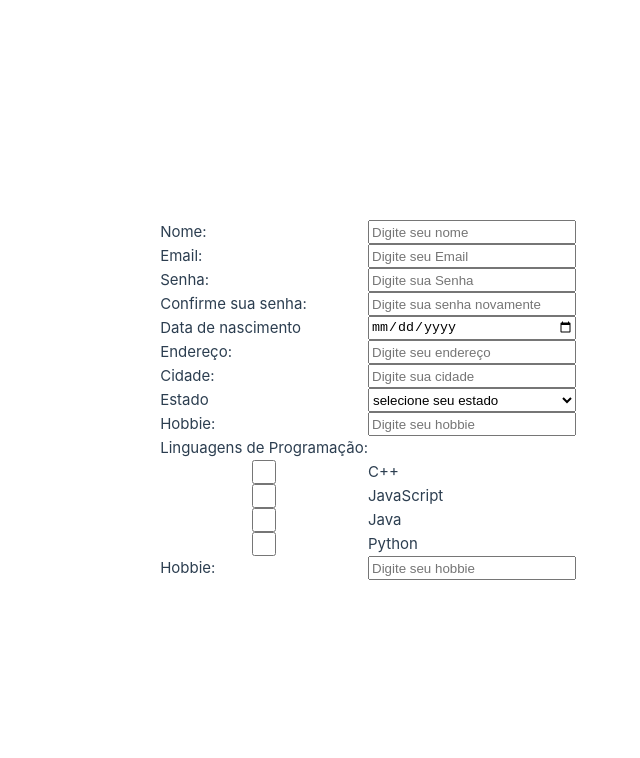
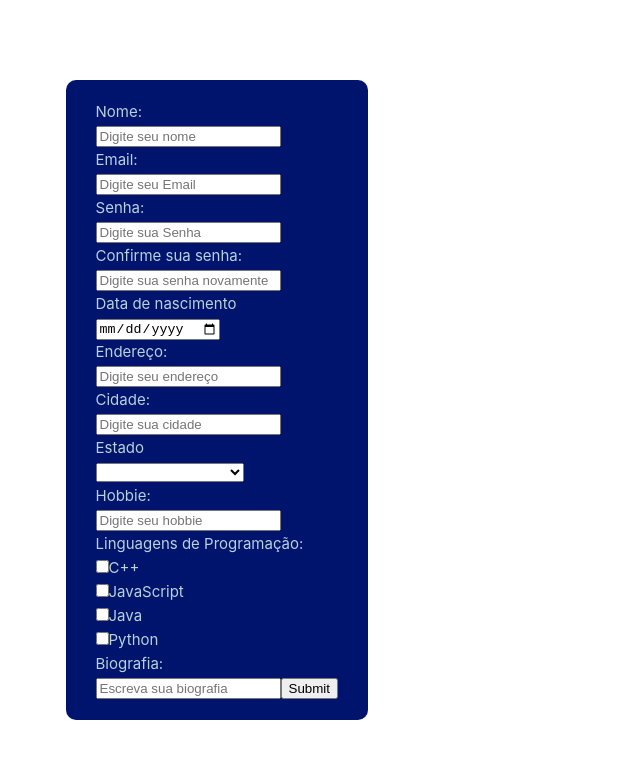
Before and after one commit to luisc5martins/luiscarlos.2info2, a Vue app: page / in a window 1280 px wide. Shown: the top 758 px of the page, without its empty margins (272-912 px from the left). Built offline with nearby package versions, Linux system fonts and the light colour scheme.

Commit message:
atualizações 08/05

```diff
--- a/src/App.vue
+++ b/src/App.vue
@@ -1,24 +1,51 @@
 <script setup>
+
+import { ref } from 'vue'
+
+const name = ref('')
+const email = ref('')
+const senha = ref('')
+const confirmasenha = ref('')
+const datanascimento = ref('')
+const endereco = ref('')
+const cidade = ref('')
+const estado = ref('')
 
 </script>
 
 <template>
-  <label name="nome">Nome:</label>
-  <input type="text" name="nome" placeholder="Digite seu nome">
+  <form class="info" @submit.prevent="enviar()">
+    <label name="name">Nome:</label>
+    <br>
+    <input type="text" v-model="name" placeholder="Digite seu nome">
+    <br>
     <label name="email">Email:</label>
-  <input type="email" name="email" placeholder="Digite seu Email">
+    <br>
+    <input type="email" v-model="email" placeholder="Digite seu Email">
+    <br>
     <label name="senha">Senha:</label>
-  <input type="password" name="senha" placeholder="Digite sua Senha">
+    <br>
+    <input type="password" v-model="senha" placeholder="Digite sua Senha">
+    <br>
     <label name="confirmasenha">Confirme sua senha:</label>
-  <input type="password" name="confirmasenha" placeholder="Digite sua senha novamente">
+    <br>
+    <input type="password" v-model="confirmasenha" placeholder="Digite sua senha novamente">
+    <br>
     <label name="datanascimento">Data de nascimento</label>
-  <input type="date" name="datanascimento" placeholder="Digite sua data de nascimento">
+    <br>
+    <input type="date" v-model="datanascimento" placeholder="Digite sua data de nascimento">
+    <br>
     <label name="endereco">Endereço:</label>
-  <input type="text" name="endereco" placeholder="Digite seu endereço">
+    <br>
+    <input type="text" v-model="endereco" placeholder="Digite seu endereço">
+    <br>
     <label name="cidade">Cidade:</label>
-  <input type="string" name="cidade" placeholder="Digite sua cidade">
+    <br>
+    <input type="string" v-model="cidade" placeholder="Digite sua cidade">
+    <br>
     <label name="estado">Estado</label>
-  <select name="Estado">
+    <br>
+    <select v-model="estado">
       <option value="vazio">selecione seu estado</option>
       <option value="ac">AC</option>
       <option value="al">AL</option>
@@ -48,34 +75,63 @@
       <option value="se">SE</option>
       <option value="to">TO</option>
     </select>
-
-  <!-- <div class="informacoesadicionais"> -->
+    <br>
     <label name="hobbie">Hobbie:</label>
+    <br>
     <input type="text" name="hobbie" placeholder="Digite seu hobbie">
-  <div>
-    <label name="linguagem">Linguagens de Programação:</label> <br />
-  </div>
-  <div></div>
-  <!-- <div class="langs"> -->
+    <br>
+    <label name="linguagem">Linguagens de Programação:</label>
+    <br>
     <input type="checkbox" v-model="linguagemdepgr" value="languagecode">
     <label for="linguagemdepgr">C++</label>
+    <br>
     <input type="checkbox" v-model="linguagemdepgr" value="languagecode">
     <label for="linguagemdepgr">JavaScript</label>
+    <br>
     <input type="checkbox" v-model="linguagemdepgr" value="languagecode">
     <label for="linguagemdepgr">Java</label>
+    <br>
     <input type="checkbox" v-model="linguagemdepgr" value="languagecode">
     <label for="linguagemdepgr">Python</label>
-  <!-- </div> -->
-<!-- </div> -->
+    <br>
+    <label name="hobbie">Biografia:</label>
+    <br>
+    <input type="text" name="biografia" placeholder="Escreva sua biografia">
 
-<label name="hobbie">Hobbie:</label>
-  <input type="text" name="hobbie" placeholder="Digite seu hobbie">
+    <button type="submit" @click="aceitar = !aceitar">Submit</button>
 
+    <div v-if="aceitar" id="div">
+      <img :src="user.avatar" />
+      <p>{{ nome }}</p>
+      <p>{{ email }}</p>
+      <p>{{ senha }}</p>
+      <p>{{ data }}</p>
+      <p>{{ endereço }}</p>
+      <p>{{ cidade }}</p>
+      <p>{{ estado }}</p>
+      <p>{{ hobbies }}</p>
+      <p>{{ linguagemProg }}</p>
+      <p>{{ biografia }}</p>
+    </div>
+
+  </form>
 </template>
 
 <style scoped>
-button {
-  font-weight: bold;
+form {
+  background-color: rgb(0, 20, 110);
+  padding: 20px 30px;
+  color: rgb(183, 210, 219);
+  border-radius: 10px;
 }
 
+#div {
+  background-color: rgba(35, 12, 22, 1);
+  padding: 20px 30px;
+  color: rgb(183, 210, 219);
+  border-radius: 10px;
+  text-align: center;
+  margin: 0px 0px 0px 50px;
+  height: fit-content;
+}
 </style>
```
Lines whose indentation alone changed are shown as unchanged.
